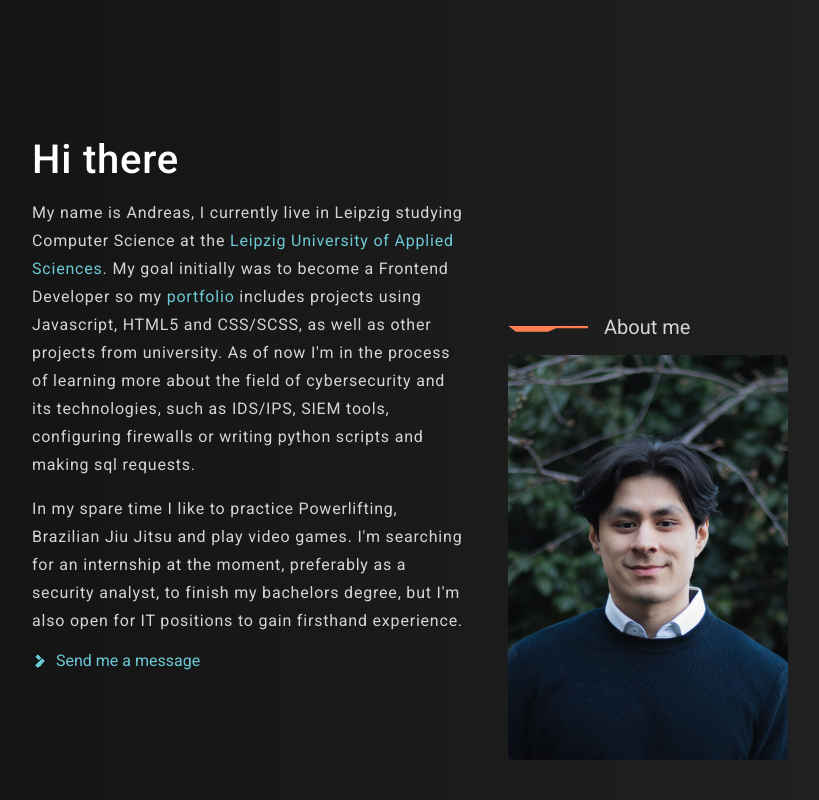
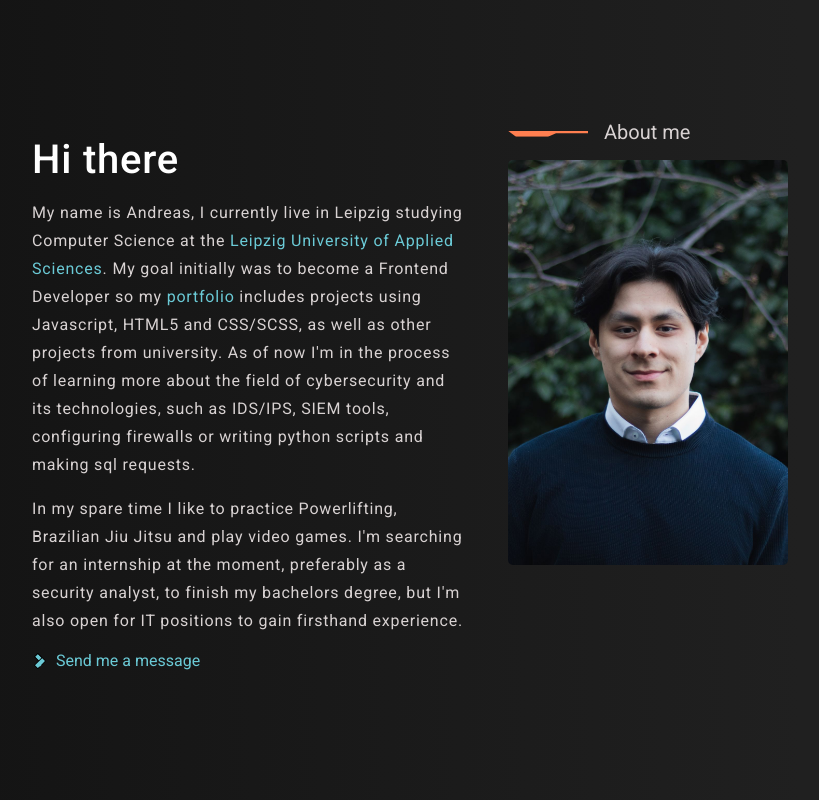
Before and after one commit to yandreas/portfolio, a website built with Parcel: page src/index.html in a window 1280 px wide. Shown: the part 760-1560 px from the top of the page, without its empty margins (224-1043 px from the left). Built offline with nearby package versions, Linux system fonts and the light colour scheme.

Commit message:
Change aboutimg style

```diff
--- a/src/scss/pages/_home.scss
+++ b/src/scss/pages/_home.scss
@@ -73,7 +73,6 @@
     display: flex;
     flex-direction: column;
     gap: 2rem;
-    align-self: end;
 
     @include respond(tabletsm) {
       align-self: start;
```
